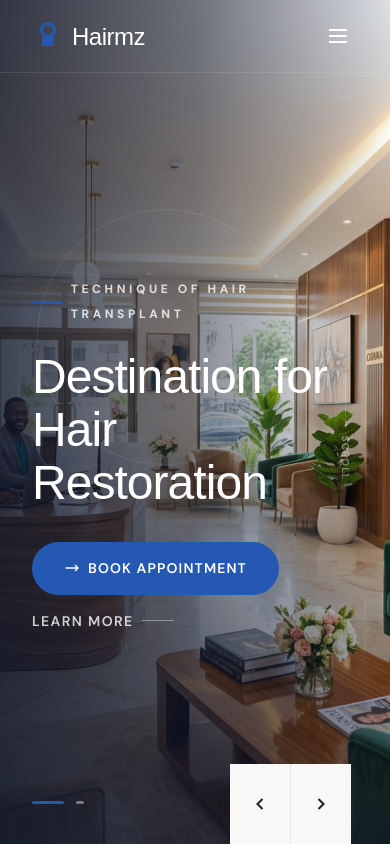
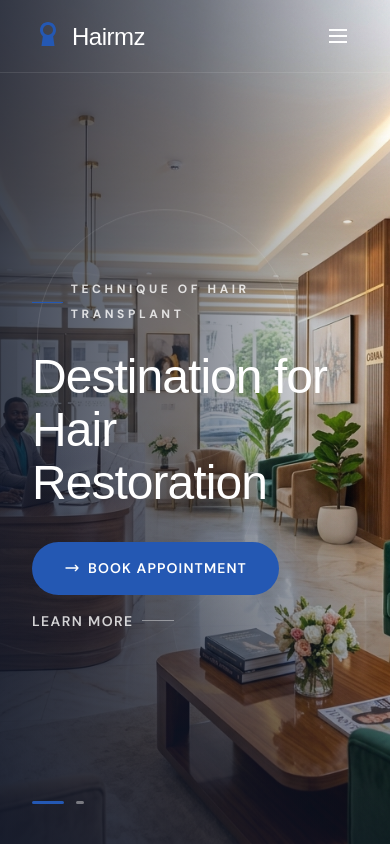
Before and after one commit to dominicnaatey/hair-transplant, a Next.js app: page / in a window 390 px wide. Shown: the top 846 px of the page. Built offline with nearby package versions, Linux system fonts and the light colour scheme; a web font is replaced by a local one.

Commit message:
refactor(Hero): hide navigation and scroll indicator on mobile devices

```diff
--- a/components/Hero.tsx
+++ b/components/Hero.tsx
@@ -266,7 +266,7 @@ export default function Hero() {
 
       {/* ─── Prev / Next Navigation (template-style SVG corner) ─── */}
       <div
-        className="absolute bottom-0 right-0 z-10 flex"
+        className="hidden lg:flex absolute bottom-0 right-0 z-10"
         style={{ width: 160, height: 80 }}
       >
         {/* Left SVG notch */}
@@ -299,7 +299,7 @@ export default function Hero() {
       </div>
 
       {/* ─── Scroll indicator ─── */}
-      <div className="absolute right-8 lg:right-12 top-1/2 -translate-y-1/2 flex flex-col items-center gap-2 z-10">
+      <div className="hidden lg:flex absolute right-8 lg:right-12 top-1/2 -translate-y-1/2 flex-col items-center gap-2 z-10">
         <div className="w-px h-16 bg-white/20" />
         <span
           className="text-white/40 uppercase tracking-widest"
```
